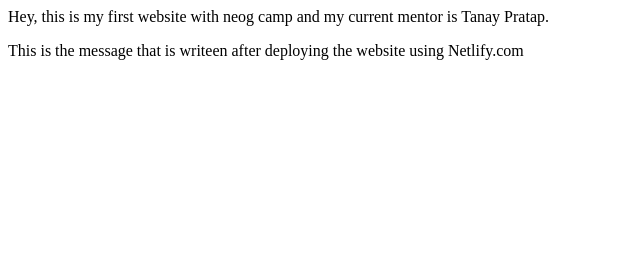
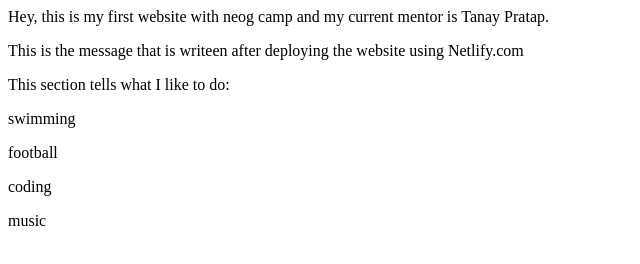
Before and after one commit to adhish-bahl/First-Website-NeogCamp, a plain HTML site: page index.html in a window 1280 px wide. Shown: the whole page, without its empty margins (0-640 px from the left). Drawn offline with Linux system fonts and the light colour scheme.

Commit message:
feat: Added my hobbies

```diff
--- a/index.html
+++ b/index.html
@@ -9,5 +9,10 @@
 <body>
     Hey, this is my first website with neog camp and my current mentor is Tanay Pratap.
     <p>This is the message that is writeen after deploying the website using Netlify.com</p>
+    <p>This section tells what I like to do:</p>
+    <p>swimming</p>
+    <p>football</p>
+    <p>coding</p>
+    <p>music</p>
 </body>
 </html>
```
